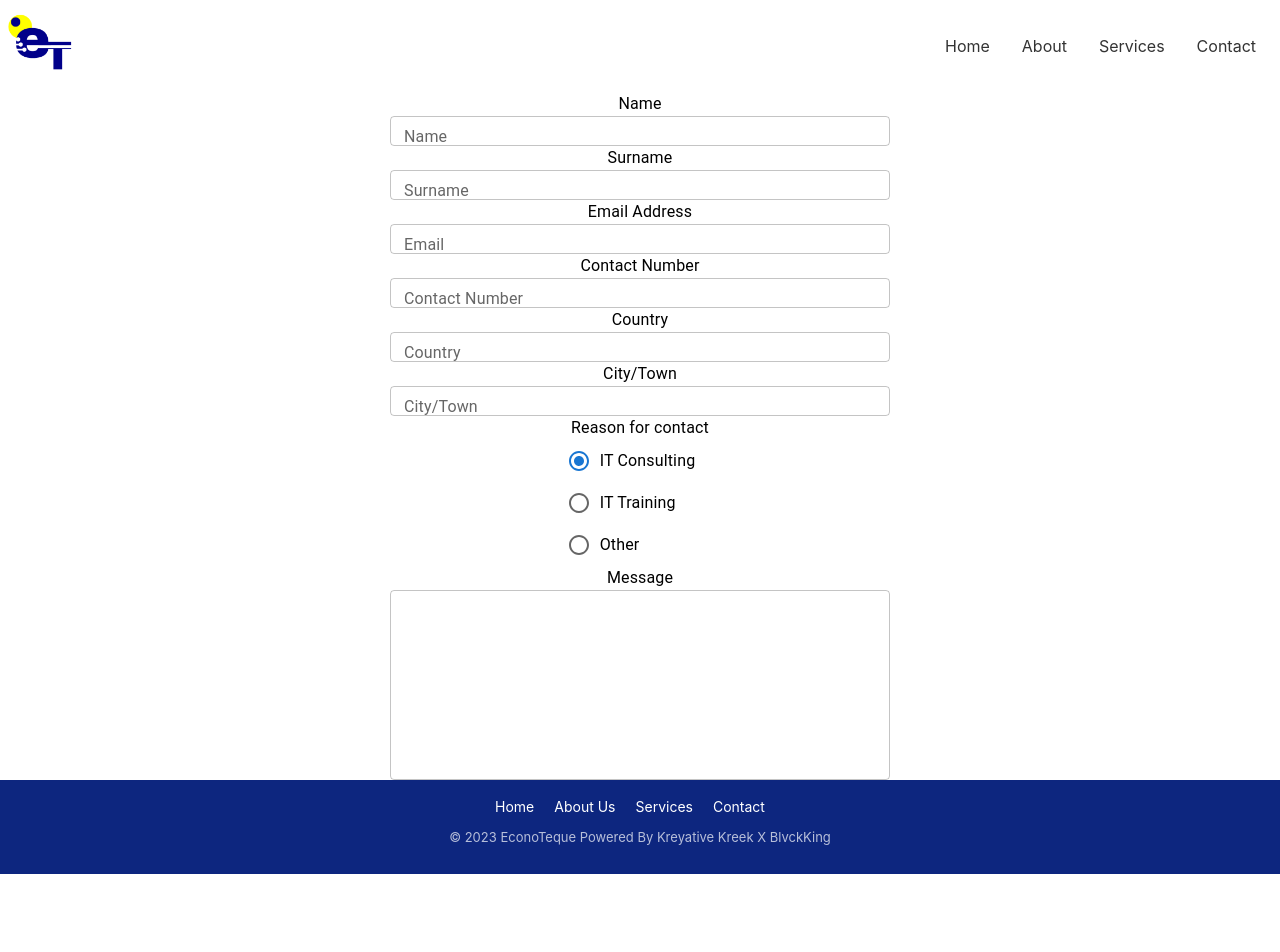
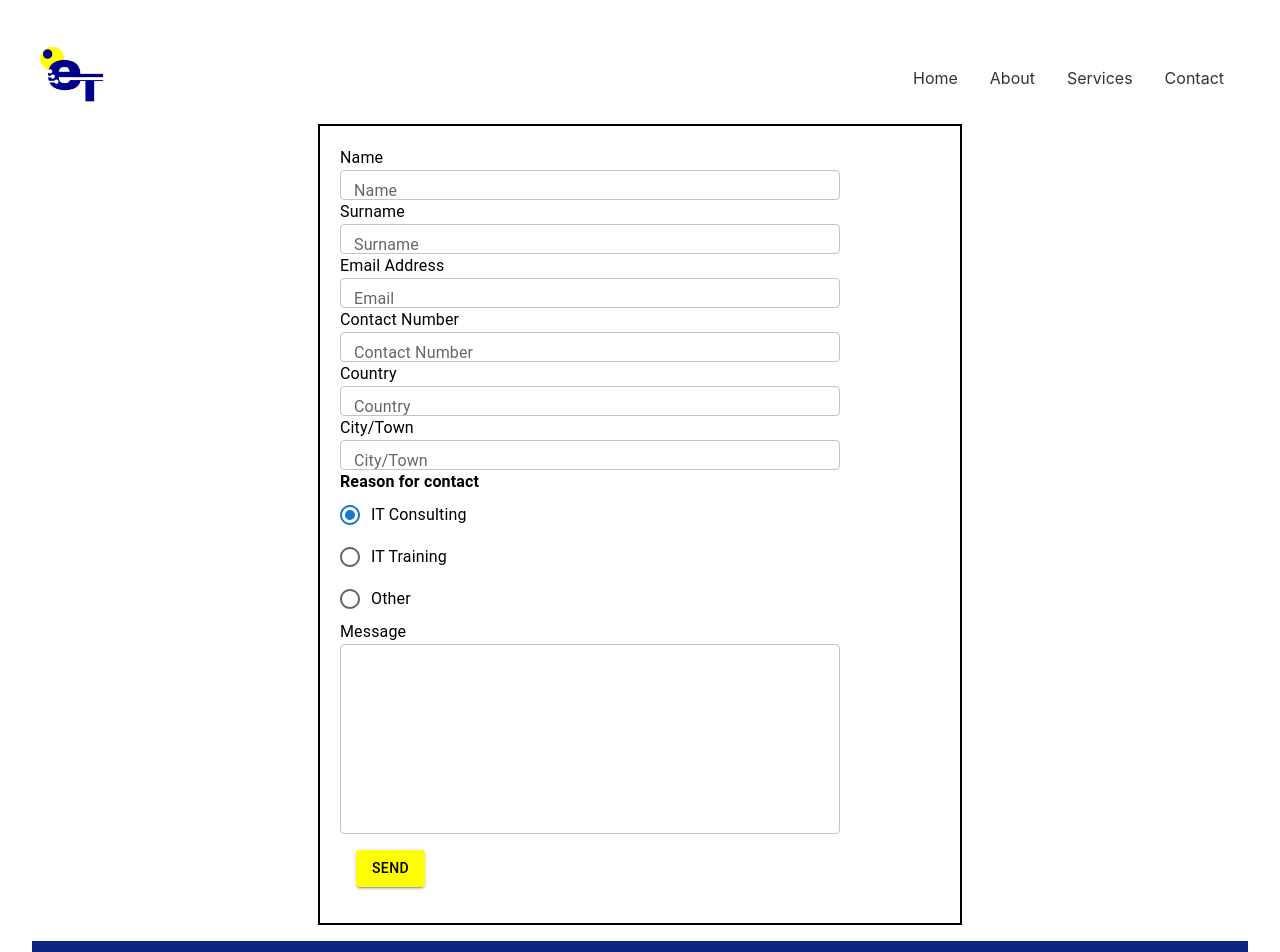
Before and after one commit to kgauzampe/econo, a React (Create React App) app: page /Contact in a window 1280 px wide. Shown: the top 952 px of the page. Before the commit the page ends 874 px from the top, so only its background shows below. Built offline with nearby package versions, Linux system fonts and the light colour scheme.

Commit message:
Border added

```diff
--- a/src/Components/Contact/Contact.css
+++ b/src/Components/Contact/Contact.css
@@ -3,5 +3,21 @@
 }
 .contact-con{
     border: 2px solid black;
-    padding: 10px;
+    padding: 20px;
+    width: 600px;
+    margin: 0 auto;
+    text-align: start;
 }
+.sendBtn{
+    position: relative;
+    margin: 1em;
+    justify-content: center;
+    align-items: center;
+}
+.footer-con{
+    padding-top: 1em;
+}
+.radio{
+    display: block;
+    margin: 0 auto;
+}
--- a/src/Components/Contact/Contact.js
+++ b/src/Components/Contact/Contact.js
@@ -3,7 +3,9 @@ import Navbar from "../Navigation/Navigation/Nav";
 import Footer from "../Footer/footer";
 import { Typography } from "@mui/material";
 import TextField from '@mui/material/TextField';
+import Button from '@mui/material/Button';
 import { FormControl, FormControlLabel, Radio, RadioGroup } from '@mui/material';
+import './Contact.css'
 
 
 const Contact = () => {
@@ -28,7 +30,7 @@ const Contact = () => {
                     InputProps={{ sx: { height: 30 } }}
                     placeholder="SX + InputProps"
                 />
-                <Typography  id="filled-basic">Surname</Typography>
+                <Typography id="filled-basic">Surname</Typography>
                 <TextField
                     label="Surname"
                     variant="outlined"
@@ -39,7 +41,7 @@ const Contact = () => {
                     InputProps={{ sx: { height: 30 } }}
                     placeholder="SX + InputProps"
                 />
-                <Typography  id="filled-basic">Email Address</Typography>
+                <Typography id="filled-basic">Email Address</Typography>
                 <TextField
                     label="Email"
                     variant="outlined"
@@ -50,7 +52,7 @@ const Contact = () => {
                     InputProps={{ sx: { height: 30 } }}
                     placeholder="SX + InputProps"
                 />
-                <Typography  id="filled-basic">Contact Number</Typography>
+                <Typography id="filled-basic">Contact Number</Typography>
                 <TextField
                     label="Contact Number"
                     variant="outlined"
@@ -61,7 +63,7 @@ const Contact = () => {
                     InputProps={{ sx: { height: 30 } }}
                     placeholder="SX + InputProps"
                 />
-                <Typography  id="filled-basic">Country</Typography>
+                <Typography id="filled-basic">Country</Typography>
                 <TextField
                     label="Country"
                     variant="outlined"
@@ -72,7 +74,7 @@ const Contact = () => {
                     InputProps={{ sx: { height: 30 } }}
                     placeholder="SX + InputProps"
                 />
-                <Typography  id="filled-basic">City/Town</Typography>
+                <Typography id="filled-basic">City/Town</Typography>
                 <TextField
                     label="City/Town"
                     variant="outlined"
@@ -85,7 +87,7 @@ const Contact = () => {
                 />
                 <div className="radio">
                     <FormControl component="fieldset">
-                    <Typography>
+                        <Typography fontWeight="bold">
                             Reason for contact
                         </Typography>
                         <RadioGroup
@@ -100,7 +102,7 @@ const Contact = () => {
                         </RadioGroup>
                     </FormControl>
                 </div>
-                <Typography  id="filled-basic">Message</Typography>
+                <Typography id="filled-basic">Message</Typography>
                 <TextField
                     variant="outlined"
                     sx={{
@@ -108,7 +110,13 @@ const Contact = () => {
                     }}
                     InputProps={{ sx: { height: 190 } }}
                 />
+                <div className="sendBtn">
+                    <Button variant="contained" size="medium" className="homeBtn">
+                        Send
+                    </Button>
                 </div>
+            </div>
+
             <div className="footer-con">
                 <Footer />
             </div>
```
Lines whose indentation alone changed are shown as unchanged.
